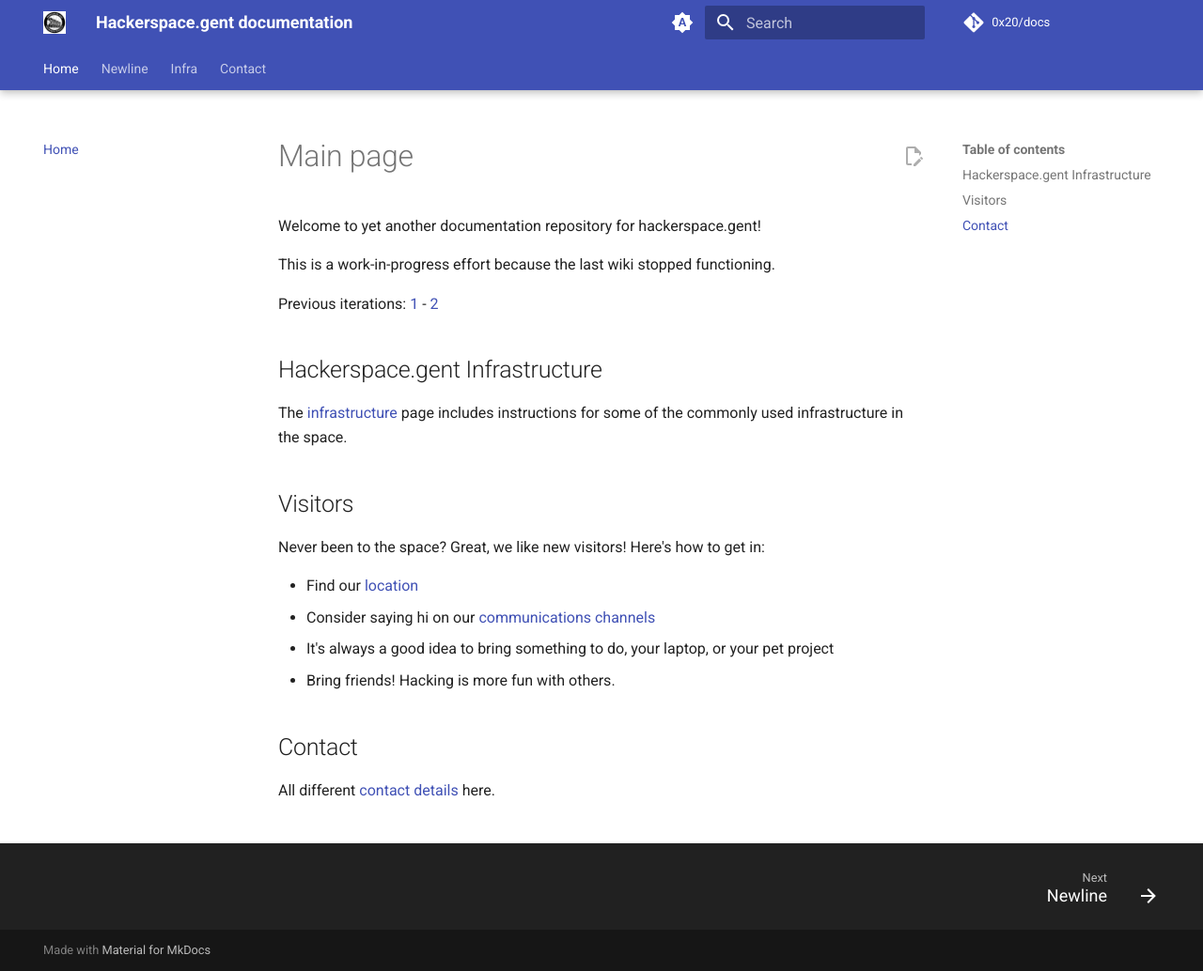
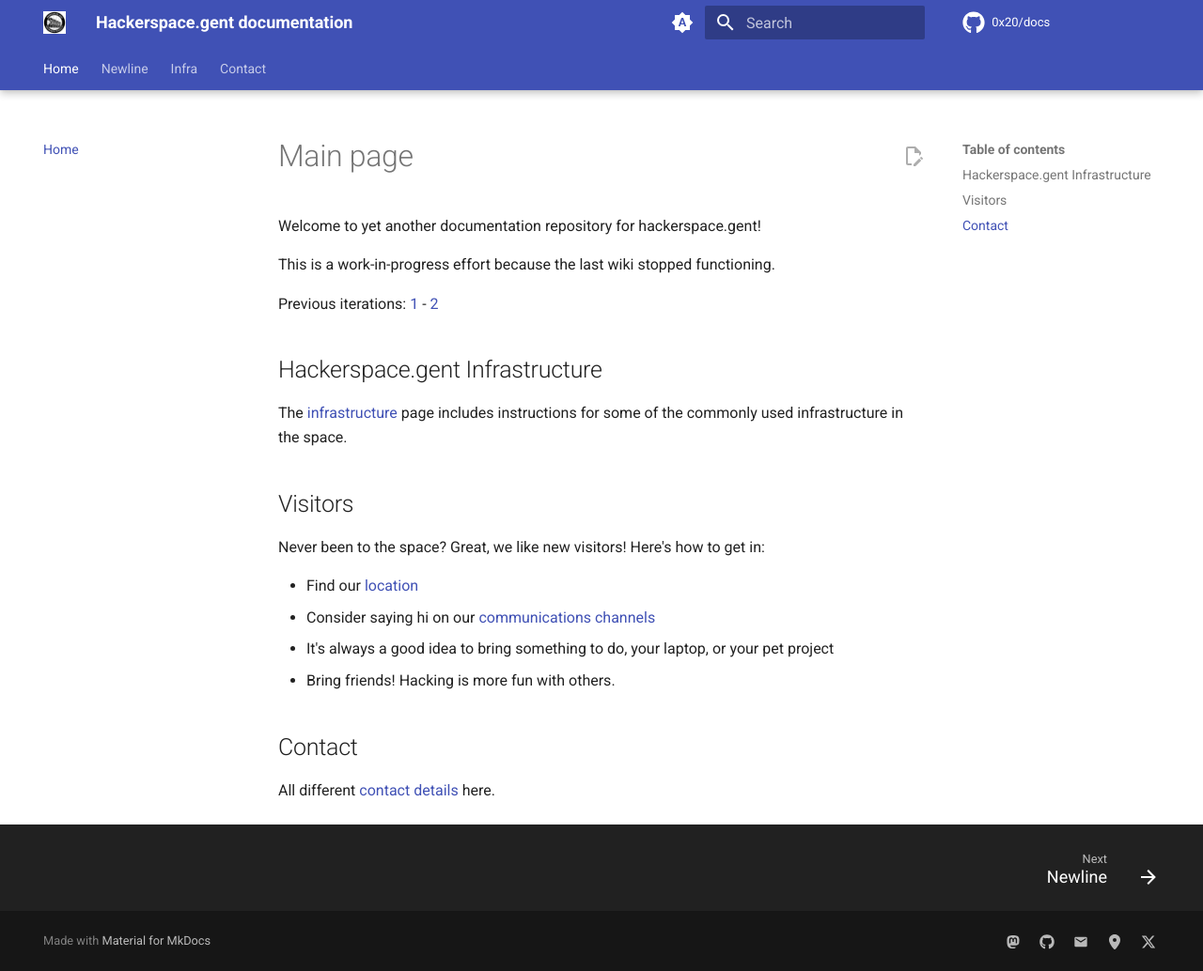
Before and after one commit to 0x20/docs, an MkDocs documentation site: the page built from docs/index.md, in a window 1280 px wide and 1034 px high. Shown: the whole window at 94% size. Built offline with MkDocs 1.6.1 and Material for MkDocs 9.7.7, drawn with Linux system fonts in a browser that asks for light colours; comment, search, counter and statistics services are not loaded.

```diff
--- a/mkdocs.yml
+++ b/mkdocs.yml
@@ -19,10 +19,11 @@ nav:
   - Stadsmakers: infra/stadsmakers.md
 - Contact: comms.md
 theme:
-  #name: readthedocs
   name: material
   logo: assets/logo.png
   favicon: assets/logo.png
+  icon:
+    repo: fontawesome/brands/github
   palette:
     # Palette toggle for automatic mode
     - media: "(prefers-color-scheme)"
@@ -59,3 +60,15 @@ plugins:
   - git-committers:
       repository: 0x20/docs
       branch: main
+extra:
+  social:
+    - icon: fontawesome/brands/mastodon
+      link: https://chaos.social/@hsg
+    - icon: fontawesome/brands/github
+      link: https://github.com/0x20
+    - icon: material/email
+      link: https://discuss.hackerspaces.be/
+    - icon: fontawesome/solid/location-dot
+      link: https://www.openstreetmap.org/?mlat=51.074762&mlon=3.724422#map=18/51.074762/3.724422
+    - icon: fontawesome/brands/x-twitter
+      link: https://twitter.com/hsghent
```
